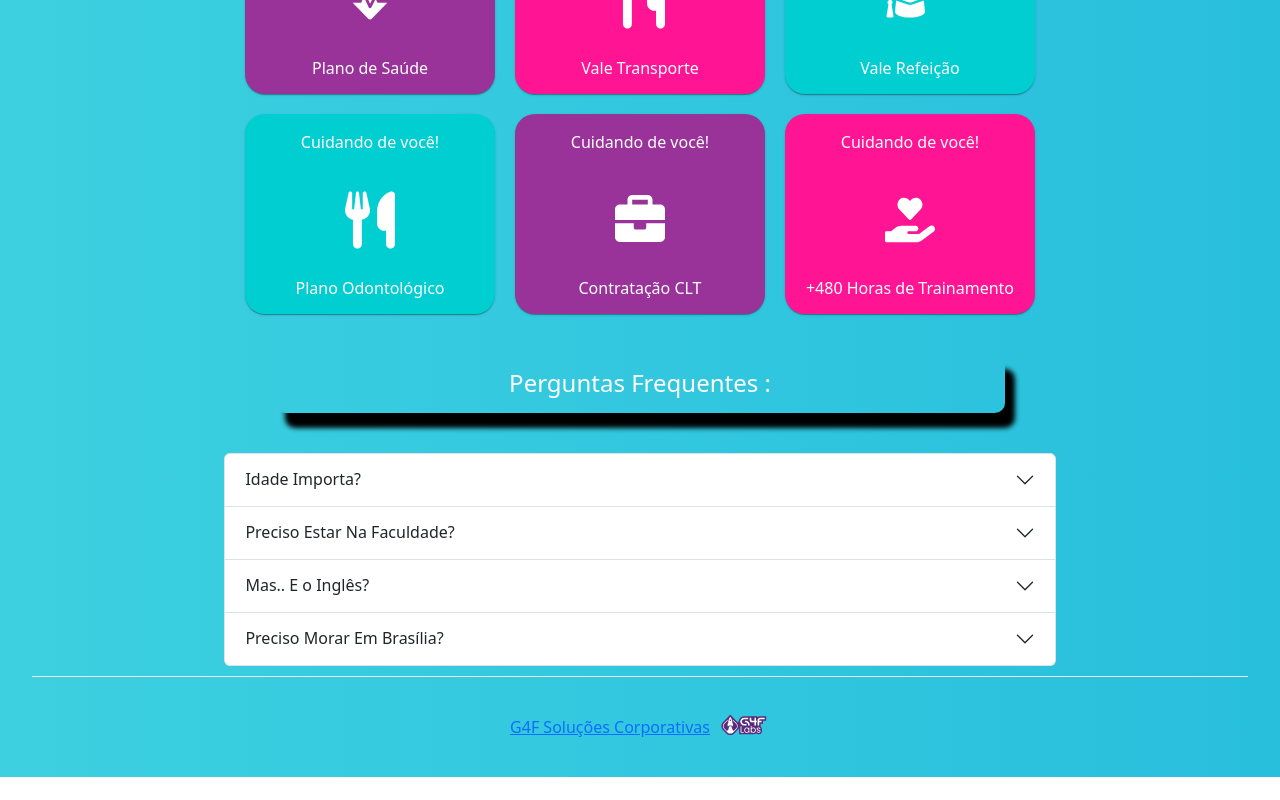
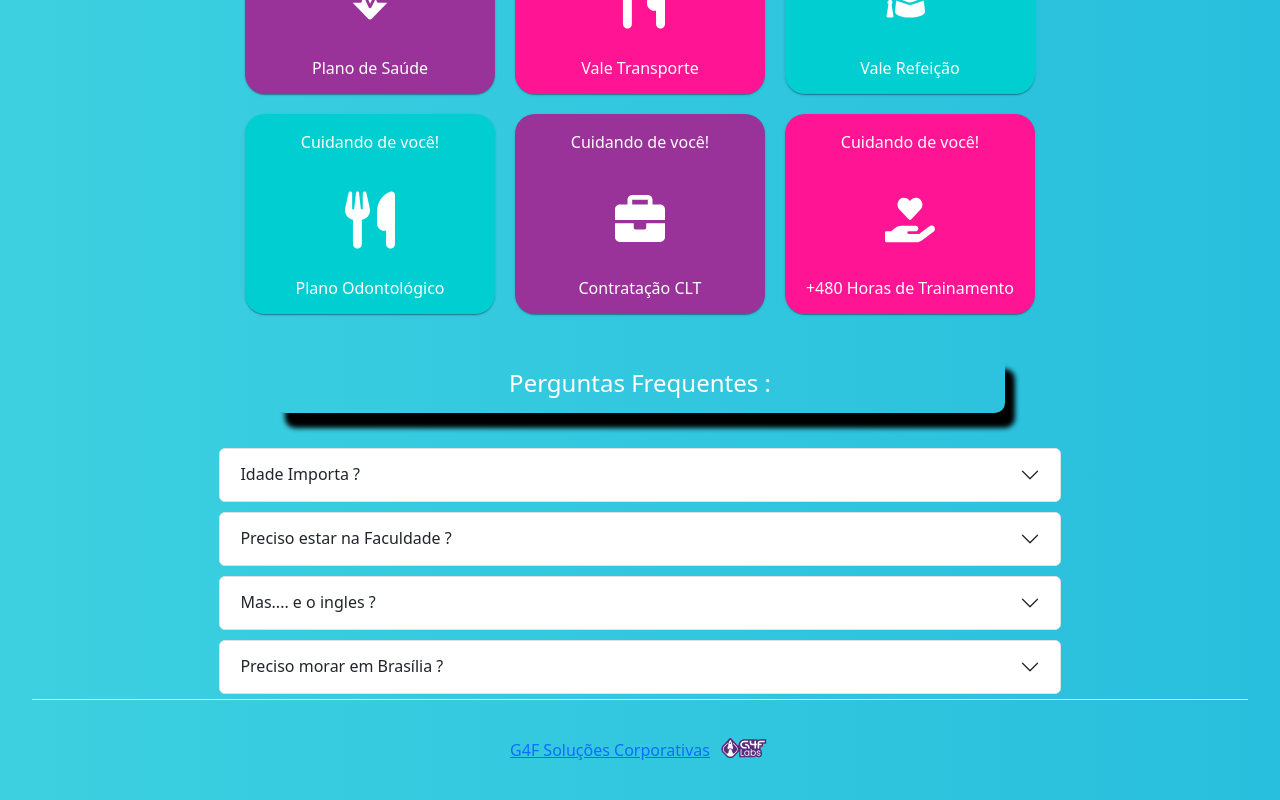
Before and after one commit to LucaMaia/TelaTrainee, a Next.js app: page / in a window 1280 px wide. Shown: the part 2825-3625 px from the top of the page. Before the commit the page ends 3602 px from the top, so only its background shows below. Built offline with nearby package versions, Linux system fonts and the light colour scheme.

Commit message:
criação PerguntasFrequentes

```diff
--- a/components/Accordion/index.jsx
+++ b/components/Accordion/index.jsx
@@ -1,68 +1,17 @@
+import React from "react";
 import Accordion from 'react-bootstrap/Accordion';
-import styles from "../../styles/Accordion.module.css";
-import React from "react";
 
-export default function AccordionComponent() {
+export default function AccordionComponent({title, text}) {
   return (
       <>
-        <h4 className={styles.titulo_accordion}>
-          Perguntas Frequentes :
-        </h4>
-
-        <Accordion style={{width:"70%", margin:"0 auto", padding:"10px"}}>
+        <Accordion style={{width:"70%", margin:"0 auto", padding:"5px"}}>
           <Accordion.Item eventKey="0" variant="danger">
-            <Accordion.Header >Idade Importa?</Accordion.Header>
+            <Accordion.Header >{title}</Accordion.Header>
             <Accordion.Body style={{backgroundColor:"white"}}>
-              Lorem ipsum dolor sit amet, consectetur adipiscing elit, sed do
-              eiusmod tempor incididunt ut labore et dolore magna aliqua. Ut enim ad
-              minim veniam, quis nostrud exercitation ullamco laboris nisi ut
-              aliquip ex ea commodo consequat. Duis aute irure dolor in
-              reprehenderit in voluptate velit esse cillum dolore eu fugiat nulla
-              pariatur. Excepteur sint occaecat cupidatat non proident, sunt in
-              culpa qui officia deserunt mollit anim id est laborum.
-            </Accordion.Body>
-          </Accordion.Item>
-          <Accordion.Item eventKey="1" >
-            <Accordion.Header>Preciso Estar Na Faculdade?</Accordion.Header>
-            <Accordion.Body style={{backgroundColor:"white"}}>
-              Lorem ipsum dolor sit amet, consectetur adipiscing elit, sed do
-              eiusmod tempor incididunt ut labore et dolore magna aliqua. Ut enim ad
-              minim veniam, quis nostrud exercitation ullamco laboris nisi ut
-              aliquip ex ea commodo consequat. Duis aute irure dolor in
-              reprehenderit in voluptate velit esse cillum dolore eu fugiat nulla
-              pariatur. Excepteur sint occaecat cupidatat non proident, sunt in
-              culpa qui officia deserunt mollit anim id est laborum.
-            </Accordion.Body>
-          </Accordion.Item>
-
-          <Accordion.Item eventKey="2" >
-            <Accordion.Header>Mas.. E o Inglês?</Accordion.Header>
-            <Accordion.Body style={{backgroundColor:"white"}}>
-              Lorem ipsum dolor sit amet, consectetur adipiscing elit, sed do
-              eiusmod tempor incididunt ut labore et dolore magna aliqua. Ut enim ad
-              minim veniam, quis nostrud exercitation ullamco laboris nisi ut
-              aliquip ex ea commodo consequat. Duis aute irure dolor in
-              reprehenderit in voluptate velit esse cillum dolore eu fugiat nulla
-              pariatur. Excepteur sint occaecat cupidatat non proident, sunt in
-              culpa qui officia deserunt mollit anim id est laborum.
-            </Accordion.Body>
-          </Accordion.Item>
-
-          <Accordion.Item eventKey="3" >
-            <Accordion.Header>Preciso Morar Em Brasília?</Accordion.Header>
-            <Accordion.Body style={{backgroundColor:"white"}}>
-              Lorem ipsum dolor sit amet, consectetur adipiscing elit, sed do
-              eiusmod tempor incididunt ut labore et dolore magna aliqua. Ut enim ad
-              minim veniam, quis nostrud exercitation ullamco laboris nisi ut
-              aliquip ex ea commodo consequat. Duis aute irure dolor in
-              reprehenderit in voluptate velit esse cillum dolore eu fugiat nulla
-              pariatur. Excepteur sint occaecat cupidatat non proident, sunt in
-              culpa qui officia deserunt mollit anim id est laborum.
+              {text}
             </Accordion.Body>
           </Accordion.Item>
         </Accordion>
       </>
-
-
   );
 }
--- a/src/pages/index.js
+++ b/src/pages/index.js
@@ -9,6 +9,7 @@ import Footer from '../../components/Footer'
 //SubPages
 import PrimeiroEscopo from '../../subpages/primeiro'
 import Beneficios from '../../subpages/beneficios'
+import PerguntasFrequentes from "../../subpages/perguntasFrequentes";
 
 // Bootstrap
 import 'bootstrap/dist/css/bootstrap.min.css';
@@ -19,7 +20,8 @@ export default function Home() {
       <NavbarComponent/>
         <PrimeiroEscopo/>
         <Beneficios/>
-        <AccordionComponent/>
+        <PerguntasFrequentes/>
+        {/* <AccordionComponent/> */}
       <Footer/>
     </div>
   )
--- /dev/null
+++ b/subpages/perguntasFrequentes/index.jsx
@@ -0,0 +1,34 @@
+import React from "react";
+import AccordionComponent from '../../components/Accordion';
+
+import styles from "../../styles/Accordion.module.css";
+
+
+export default function PerguntasFrequentes() {
+  return (
+      <div>
+         <h4 className={styles.titulo_accordion}>
+          Perguntas Frequentes :
+        </h4>
+      <AccordionComponent
+        title="Idade Importa ?"
+        text="Lorem Ipsum é simplesmente um texto fictício da indústria tipográfica e de impressão. Lorem Ipsum tem sido o texto fictício padrão da indústria desde os anos 1500, quando um impressor desconhecido pegou uma cozinha de tipos e embaralhou-a para fazer um livro de espécimes de tipos."
+      />
+
+      <AccordionComponent
+        title="Preciso estar na Faculdade ?"
+        text="Lorem Ipsum é simplesmente um texto fictício da indústria tipográfica e de impressão. Lorem Ipsum tem sido o texto fictício padrão da indústria desde os anos 1500, quando um impressor desconhecido pegou uma cozinha de tipos e embaralhou-a para fazer um livro de espécimes de tipos."
+      />
+
+      <AccordionComponent
+        title="Mas.... e o ingles ?"
+        text="Lorem Ipsum é simplesmente um texto fictício da indústria tipográfica e de impressão. Lorem Ipsum tem sido o texto fictício padrão da indústria desde os anos 1500, quando um impressor desconhecido pegou uma cozinha de tipos e embaralhou-a para fazer um livro de espécimes de tipos."
+      />
+
+     <AccordionComponent
+        title="Preciso morar em Brasília ?"
+        text="Lorem Ipsum é simplesmente um texto fictício da indústria tipográfica e de impressão. Lorem Ipsum tem sido o texto fictício padrão da indústria desde os anos 1500, quando um impressor desconhecido pegou uma cozinha de tipos e embaralhou-a para fazer um livro de espécimes de tipos."
+      />
+      </div>
+  );
+}
```
Also changed, not shown: .eslintrc.json.
